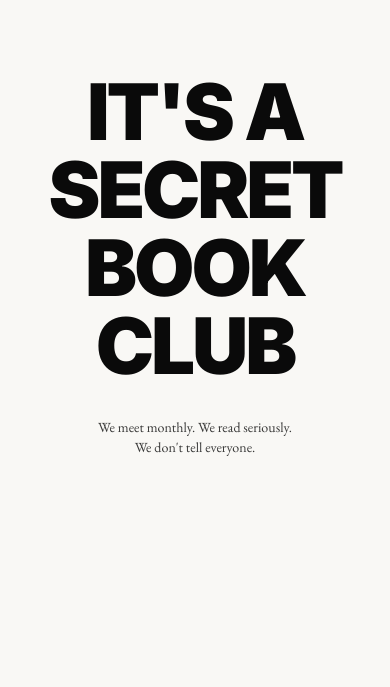
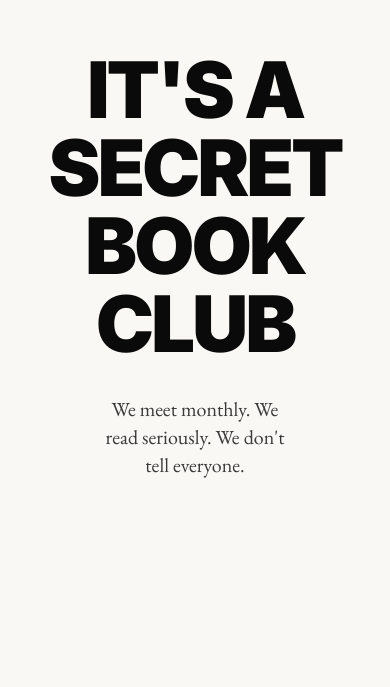
Before and after one commit to Efe-Onoh/its-a-secret-book-club, a Next.js app: page / in a window 390 px wide. Shown: the part 157-844 px from the top of the page. Built offline with nearby package versions, Linux system fonts and the light colour scheme.

Commit message:
fix: font size on mobile

```diff
--- a/app/page.tsx
+++ b/app/page.tsx
@@ -116,7 +116,7 @@ function Hero() {
       >
         IT'S A SECRET BOOK CLUB
       </h1>
-      <p className="font-body text-sm md:text-xl max-w-1/2 opacity-80">We meet monthly. We read seriously. We don't tell everyone.</p>
+      <p className="font-body text-xl md:text-xl max-w-1/2 opacity-80">We meet monthly. We read seriously. We don't tell everyone.</p>
     </section>
   );
 }
```
